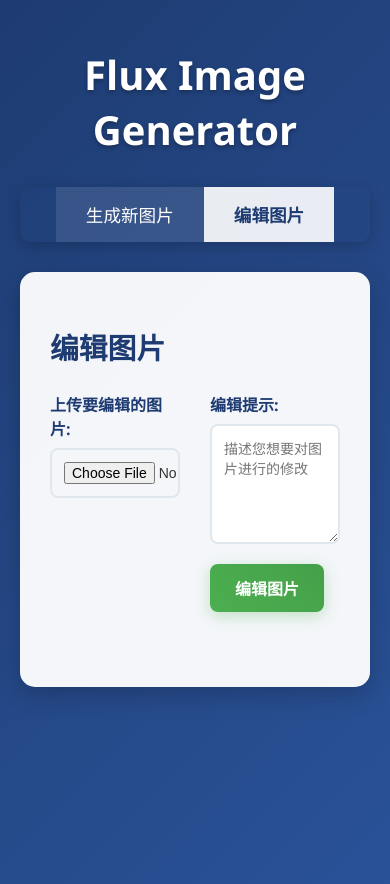
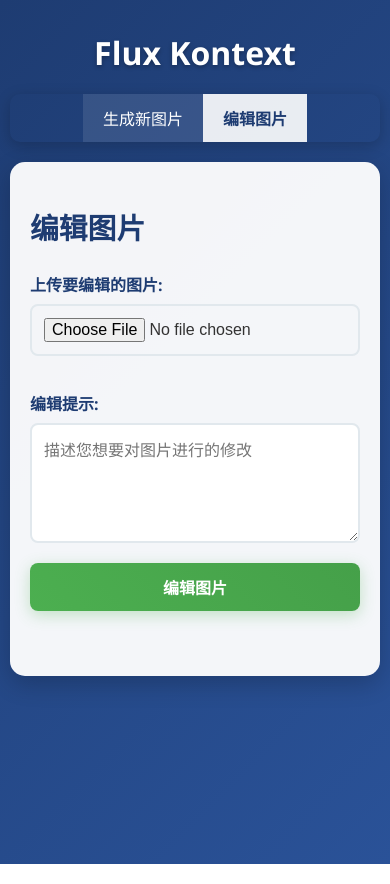
Before and after one commit to Luo-hongyi/flux-image, a website: page public/index.html in a window 390 px wide. Both pictures are taken after a click on the element "编辑图片". Drawn offline with Linux system fonts and the light colour scheme.

Commit message:
更新 index.html 以支持响应式设计，优化移动端用户体验；添加 .env.example 文件以提供环境变量示例；更新 .gitignore 文件以包含更多忽略项。

```diff
--- a/public/index.html
+++ b/public/index.html
@@ -2,8 +2,8 @@
 <html lang="zh-CN">
 <head>
     <meta charset="UTF-8">
-    <meta name="viewport" content="width=device-width, initial-scale=1.0">
-    <title>Flux Image Generator</title>
+    <meta name="viewport" content="width=device-width, initial-scale=1.0, maximum-scale=1.0, user-scalable=no">
+    <title>Flux Kontext Playground</title>
     <style>
         body {
             font-family: 'Segoe UI', Tahoma, Geneva, Verdana, sans-serif;
@@ -70,6 +70,103 @@
         }
         .column {
             flex: 1;
+        }
+
+        /* 响应式设计 - 手机端 */
+        @media (max-width: 768px) {
+            body {
+                padding: 10px;
+                max-width: 100%;
+            }
+
+            h1 {
+                font-size: 2em;
+                margin-bottom: 20px;
+            }
+
+            .tabs {
+                margin-bottom: 20px;
+            }
+
+            .tab {
+                padding: 12px 20px;
+                font-size: 1em;
+            }
+
+            .tab-content {
+                padding: 20px;
+            }
+
+            .row {
+                flex-direction: column;
+                gap: 20px;
+            }
+
+            .column {
+                width: 100%;
+            }
+
+            textarea {
+                height: 100px;
+            }
+
+            .image-container {
+                text-align: center;
+            }
+
+            .image-container img {
+                max-width: 100%;
+                height: auto;
+            }
+
+            /* 手机端按钮优化 */
+            button {
+                width: 100%;
+                padding: 15px;
+                font-size: 16px;
+                margin-top: 15px;
+            }
+
+            /* 手机端错误信息优化 */
+            .error {
+                font-size: 14px;
+                padding: 15px;
+                margin-top: 15px;
+            }
+
+            /* 手机端加载动画优化 */
+            .loading {
+                padding: 15px;
+                margin-top: 20px;
+            }
+
+            .spinner {
+                width: 35px;
+                height: 35px;
+            }
+
+            /* 手机端文件选择优化 */
+            input[type="file"] {
+                padding: 12px;
+                font-size: 16px;
+            }
+
+            /* 防止手机端输入框缩放 */
+            textarea, input[type="file"] {
+                font-size: 16px !important;
+            }
+        }
+
+        /* 平板端优化 */
+        @media (min-width: 769px) and (max-width: 1024px) {
+            body {
+                max-width: 95%;
+                padding: 15px;
+            }
+
+            h1 {
+                font-size: 2.2em;
+            }
         }
         label {
             display: block;
@@ -175,7 +272,7 @@
     </style>
 </head>
 <body>
-    <h1>Flux Image Generator</h1>
+    <h1>Flux Kontext</h1>
 
     <div class="tabs">
         <div class="tab active" data-tab="generate">生成新图片</div>
```
Also changed, not shown: 2 other files.
